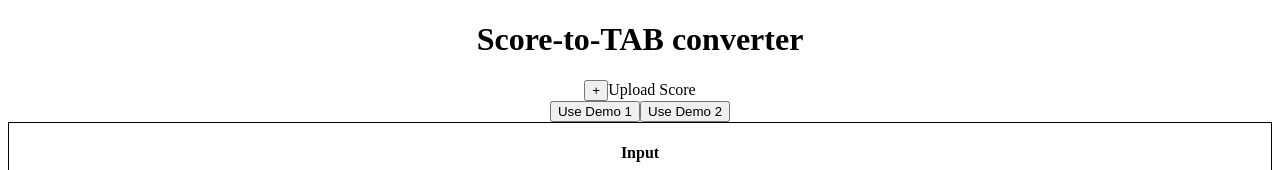
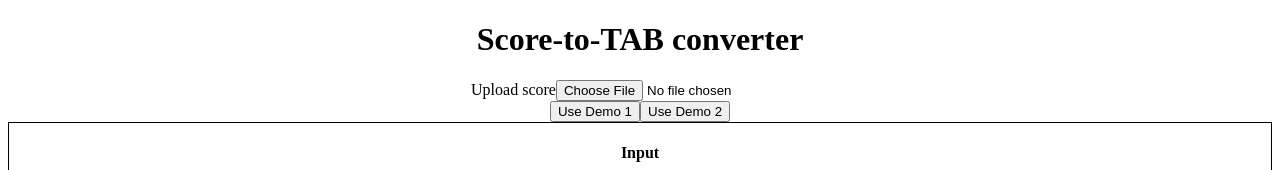
Before and after one commit to NokTNL/project-warwickhack2022, a React (Create React App) app: page / in a window 1280 px wide. Shown: the top 170 px of the page. Built offline with nearby package versions, Linux system fonts and the light colour scheme.

Commit message:
Allow uploading file

```diff
--- a/src/components/Upload.js
+++ b/src/components/Upload.js
@@ -1,8 +1,23 @@
+import { useDispatch } from "react-redux";
+import { actions } from "../store/main";
+
 export default function Upload() {
+  const dispatch = useDispatch();
+
+  const handleFileUpload = (event) => {
+    const url = URL.createObjectURL(event.target.files[0]);
+    dispatch(actions.input.uploadFile({ url }));
+  };
+
   return (
     <div>
-      <button>+</button>
-      <span>Upload Score</span>
+      <label htmlFor="input-file">Upload score</label>
+      <input
+        onChange={handleFileUpload}
+        type="file"
+        id="input-file"
+        accept="image/jpg, image/png, image/gif"
+      ></input>
     </div>
   );
 }
--- a/src/store/inputSlice.js
+++ b/src/store/inputSlice.js
@@ -8,9 +8,14 @@ const inputSlice = createSlice({
     imgUrl: "",
   },
   reducers: {
+    uploadFile(state, { payload }) {
+      const { url } = payload;
+      state.hasImg = true;
+      state.imgUrl = url;
+    },
+
     selectDemo(state, { payload }) {
       const { index } = payload;
-      console.log(index);
       state.hasImg = true;
       state.imgUrl = images[`demo${index}`];
     },
```
